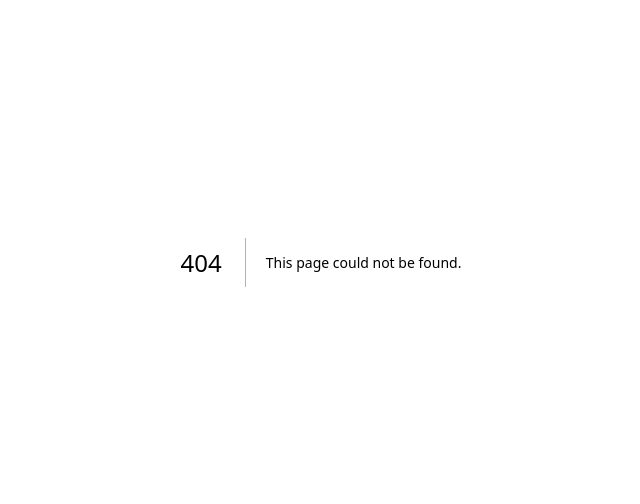
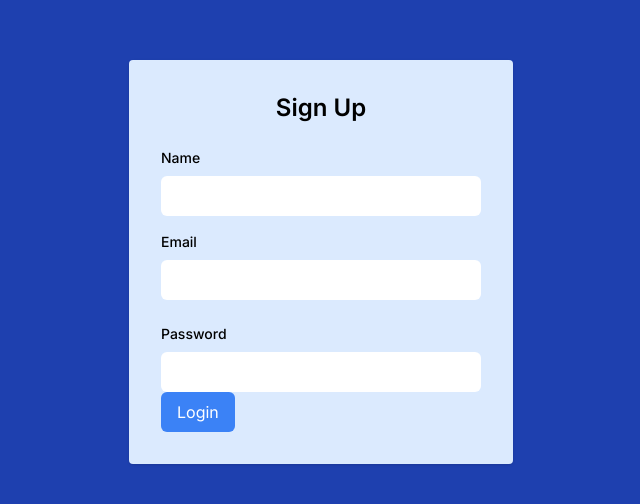
Before and after one commit to Devendra116/Authentication-and-wallet, a Next.js app: page /signup in a window 1280 px wide. Before the commit this address had no page. Shown: the part 138-642 px from the top of the page, without its empty margins (319-959 px from the left). Built offline with nearby package versions, Linux system fonts and the light colour scheme.

Commit message:
add basic login/signUp page

```diff
--- /dev/null
+++ b/src/app/login/page.tsx
@@ -0,0 +1,76 @@
+"use client";
+
+import { useState } from "react";
+import { signIn } from "next-auth/react";
+
+const LoginPage = () => {
+  const [email, setEmail] = useState("");
+  const [password, setPassword] = useState("");
+  const [error, setError] = useState("");
+
+  const handleSubmit = async (e: React.FormEvent) => {
+    e.preventDefault();
+    setError('');
+    if (email && password) {
+      const result = await signIn("credentials", {
+        redirect: false,
+        email,
+        password,
+      });
+      console.log("result",result)
+      if (result?.error) {
+        setError("Invalid Credentials !");
+      }
+    }
+  };
+
+  return (
+    <div className="flex items-center justify-center text-black min-h-screen bg-blue-800">
+      <div className="w-96 bg-blue-100 p-8 rounded shadow">
+        <h2 className="text-2xl text-center font-semibold mb-6">Login</h2>
+        {error && (
+          <div className="mb-4 text-center text-red-500">
+            <p>{error}</p>
+          </div>
+        )}
+        <form onSubmit={handleSubmit}>
+          <div className="mb-4">
+            <label htmlFor="email" className="block mb-2 text-sm  font-medium text-black">
+              Email
+            </label>
+            <input
+              type="email"
+              id="email"
+              className="w-full border-gray-300 rounded-md px-3 py-2"
+              value={email}
+              onChange={(e) => setEmail(e.target.value)}
+              required
+            />
+          </div>
+          <div className="mb-6">
+            <label htmlFor="password" className="block mb-2 text-sm font-medium text-black">
+              Password
+            </label>
+            <input
+              type="password"
+              id="password"
+              className="w-full border-gray-300 rounded-md px-3 py-2"
+              value={password}
+              onChange={(e) => setPassword(e.target.value)}
+              required
+            />
+          </div>
+
+          <button
+            type="submit"
+            className="bg-blue-500 text-white px-4 py-2 rounded-md hover:bg-blue-600"
+          >
+            Login
+          </button>
+        </form>
+      </div>
+    </div>
+  );
+};
+
+export default LoginPage;
--- /dev/null
+++ b/src/app/signup/page.tsx
@@ -0,0 +1,92 @@
+"use client";
+
+import { useState } from "react";
+import { signIn } from "next-auth/react";
+
+const SignUpPage = () => {
+  const [name, setName] = useState("");
+  const [email, setEmail] = useState("");
+  const [password, setPassword] = useState("");
+  const [error, setError] = useState("");
+
+  const handleSubmit = async (e: React.FormEvent) => {
+    e.preventDefault();
+
+    if (email && password) {
+      const result = await signIn("credentials", {
+        redirect: false,
+        email,
+        password,
+      });
+      console.log("result",result)
+      if (result?.error) {
+        setError("Invalid Credentials !");
+      }
+    }
+  };
+
+  return (
+    <div className="flex items-center justify-center text-black min-h-screen bg-blue-800">
+      <div className="w-96 bg-blue-100 p-8 rounded shadow">
+        <h2 className="text-2xl text-center font-semibold mb-6">Sign Up</h2>
+        {error && (
+          <div className="mb-4 text-center text-red-500">
+            <p>{error}</p>
+          </div>
+        )}
+        <form onSubmit={handleSubmit}>
+          <div className="mb-4">
+            <label htmlFor="name" className="block mb-2 text-sm  font-medium text-black">
+              Name
+            </label>
+            <input
+              type="text"
+              id="text"
+              className="w-full border-gray-300 rounded-md px-3 py-2"
+              value={name}
+              onChange={(e) => setName(e.target.value)}
+              required
+            />
+
+          </div>
+          <div className="mb-6">
+
+            <label htmlFor="email" className="block mb-2 text-sm  font-medium text-black">
+              Email
+            </label>
+            <input
+              type="email"
+              id="email"
+              className="w-full border-gray-300 rounded-md px-3 py-2"
+              value={email}
+              onChange={(e) => setEmail(e.target.value)}
+              required
+            />
+          </div>
+          <div className="mb-">
+            <label htmlFor="password" className="block mb-2 text-sm font-medium text-black">
+              Password
+            </label>
+            <input
+              type="password"
+              id="password"
+              className="w-full border-gray-300 rounded-md px-3 py-2"
+              value={password}
+              onChange={(e) => setPassword(e.target.value)}
+              required
+            />
+          </div>
+
+          <button
+            type="submit"
+            className="bg-blue-500 text-white px-4 py-2 rounded-md hover:bg-blue-600"
+          >
+            Login
+          </button>
+        </form>
+      </div>
+    </div>
+  );
+};
+
+export default SignUpPage;
```
